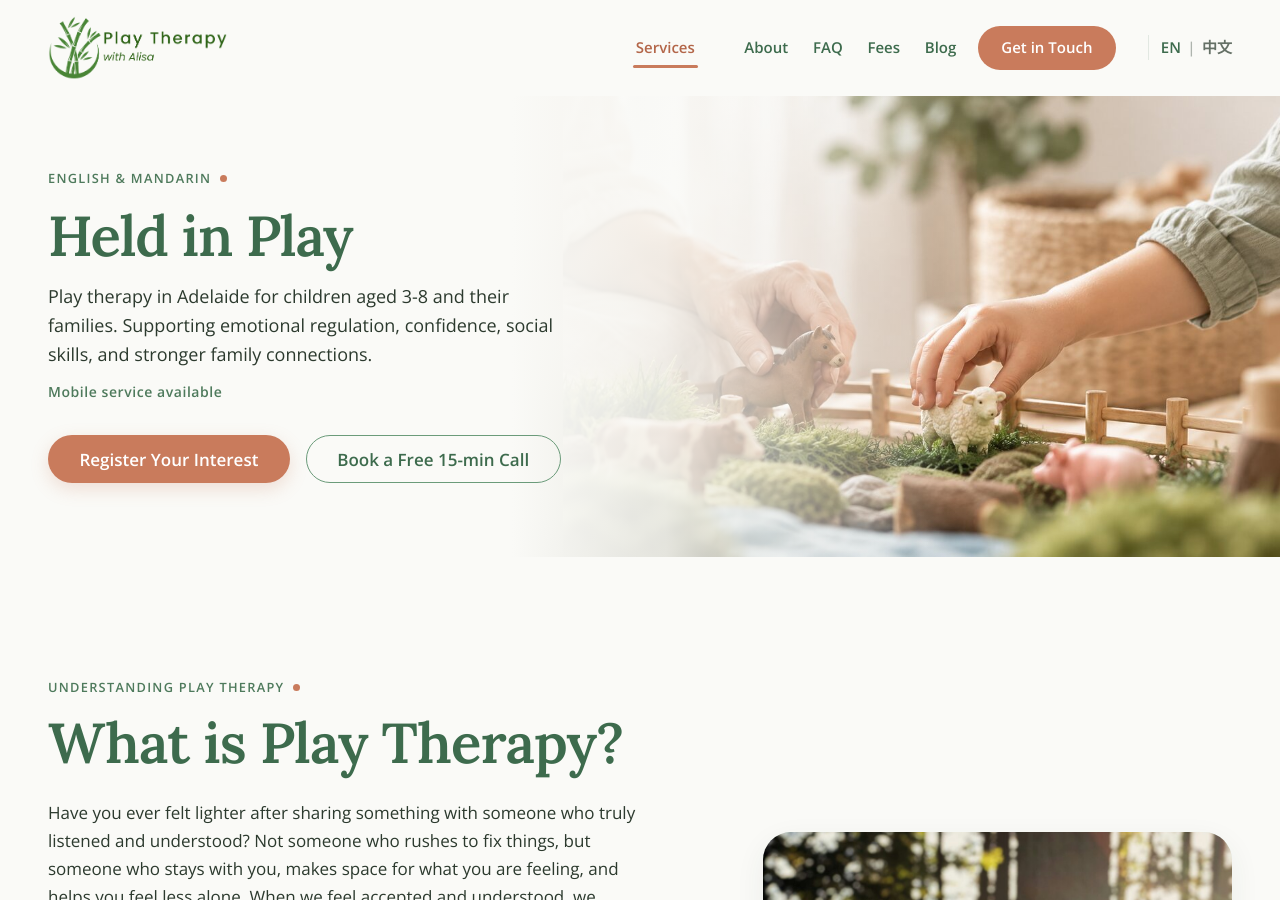
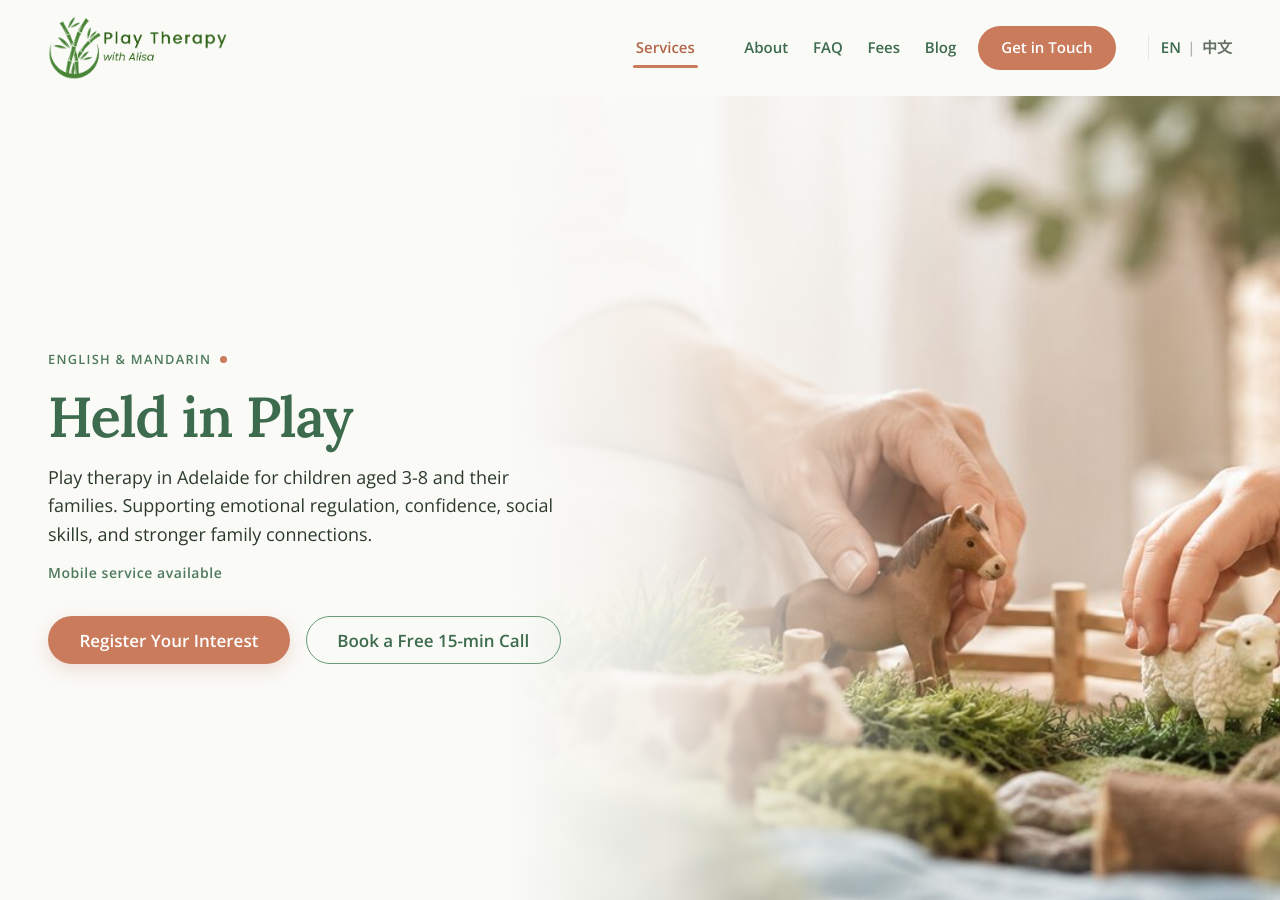
Before and after one commit to nguyentran0212/alisa-website, a Jekyll site: the page built from index.md, in a window 1280 px wide and 900 px high. Built offline with Jekyll 4.4.1, drawn with Linux system fonts in a browser that asks for light colours.

Commit message:
Make hero fit exactly in viewport, accounting for sticky header
Add a --header-h CSS variable (4.875rem / 78px, matching the
rendered sticky <header> height) and use it in the hero's
min-height calc. Without this, the hero's 100vh extended
~78px below the viewport fold — the bottom grass + sheep
were hidden until the user scrolled.

Hero min-height: 100vh → calc(100vh - var(--header-h))
                   calc(100svh - var(--header-h))  (fallback)

The 100svh variant (small-viewport height) handles mobile
Safari's URL bar collapsing/expanding without jank. The
older 100vh line stays first as a graceful fallback for
browsers that don't understand svh.

The existing align-items: center on the hero grid was
already vertically centering the text, so once the hero
itself fits the viewport the text now sits at the visual
center automatically.

```diff
--- a/assets/css/style.css
+++ b/assets/css/style.css
@@ -72,6 +72,14 @@
 
   /* ===== widths ===== */
   --maxw:        80rem;
+
+  /* ===== header height ===== */
+  /* Sticky <header class="site-header"> sits above the hero. Subtracting
+     this from viewport height lets a `100vh` hero fit exactly inside the
+     visible viewport instead of spilling 4-5rem past the bottom edge. The
+     value matches the rendered header (0.95rem padding-top + logo height
+     + 0.95rem padding-bottom) — update if the nav padding changes. */
+  --header-h:    4.875rem;          /* 78px */
   --w-column:    48rem;            /* section heads, FAQ column */
   --w-panel:     52rem;            /* fees card, form card */
 
@@ -463,7 +471,8 @@ section { position: relative; }
   position: relative;
   background: var(--canvas);
   overflow: hidden;
-  min-height: 36vw;
+  min-height: calc(100vh - var(--header-h));
+  min-height: calc(100svh - var(--header-h));
 }
 .hero .wrap {
   position: relative;
@@ -625,7 +634,7 @@ section { position: relative; }
   display: flex;
   /* Align icons to the top, not center. With center the icon shifts down
      when a title wraps to 2 lines, making the 3 cards visibly uneven. */
-  align-items: flex-start;
+  align-items: center;
   gap: var(--s-4);
   padding: var(--s-5) 3.5rem var(--s-5) var(--s-6);
   /* Lock the summary height so the 3 service cards line up regardless of
@@ -1325,7 +1334,7 @@ section { position: relative; }
 .footer-strip {
   display: flex;
   justify-content: space-between;
-  align-items: flex-start;
+  align-items: center;
   gap: var(--s-6);
   padding-bottom: var(--s-8);
   border-bottom: 1px solid rgba(255, 255, 255, 0.1);
@@ -1402,8 +1411,8 @@ section { position: relative; }
 }
 
 @media (max-width: 760px) {
-  .footer-strip { flex-direction: column; align-items: flex-start; gap: var(--s-4); }
-  .footer-contact { align-items: flex-start; text-align: left; }
+  .footer-strip { flex-direction: column; align-items: center; gap: var(--s-4); }
+  .footer-contact { align-items: center; text-align: left; }
   .notices { grid-template-columns: 1fr; gap: var(--s-8); padding: var(--s-8) 0; }
   .footer-bottom { justify-content: center; text-align: center; }
 }
```
